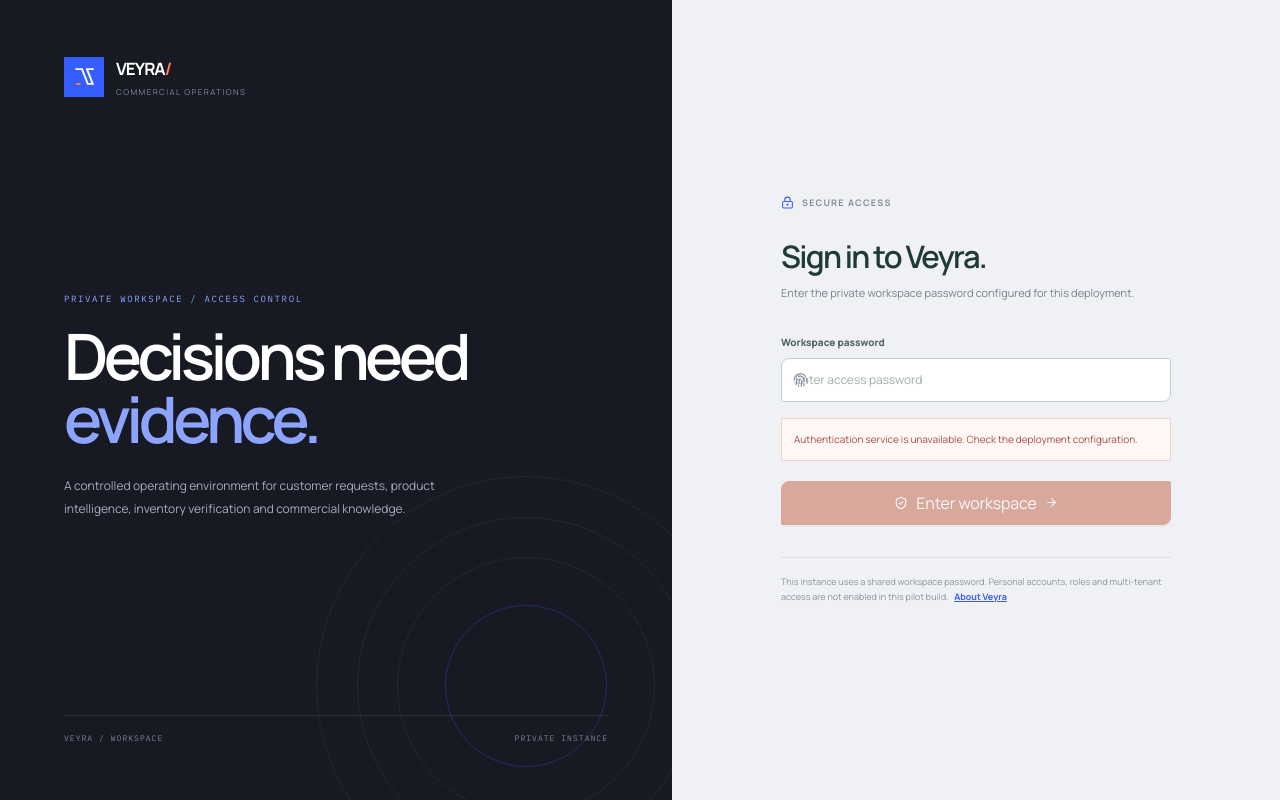
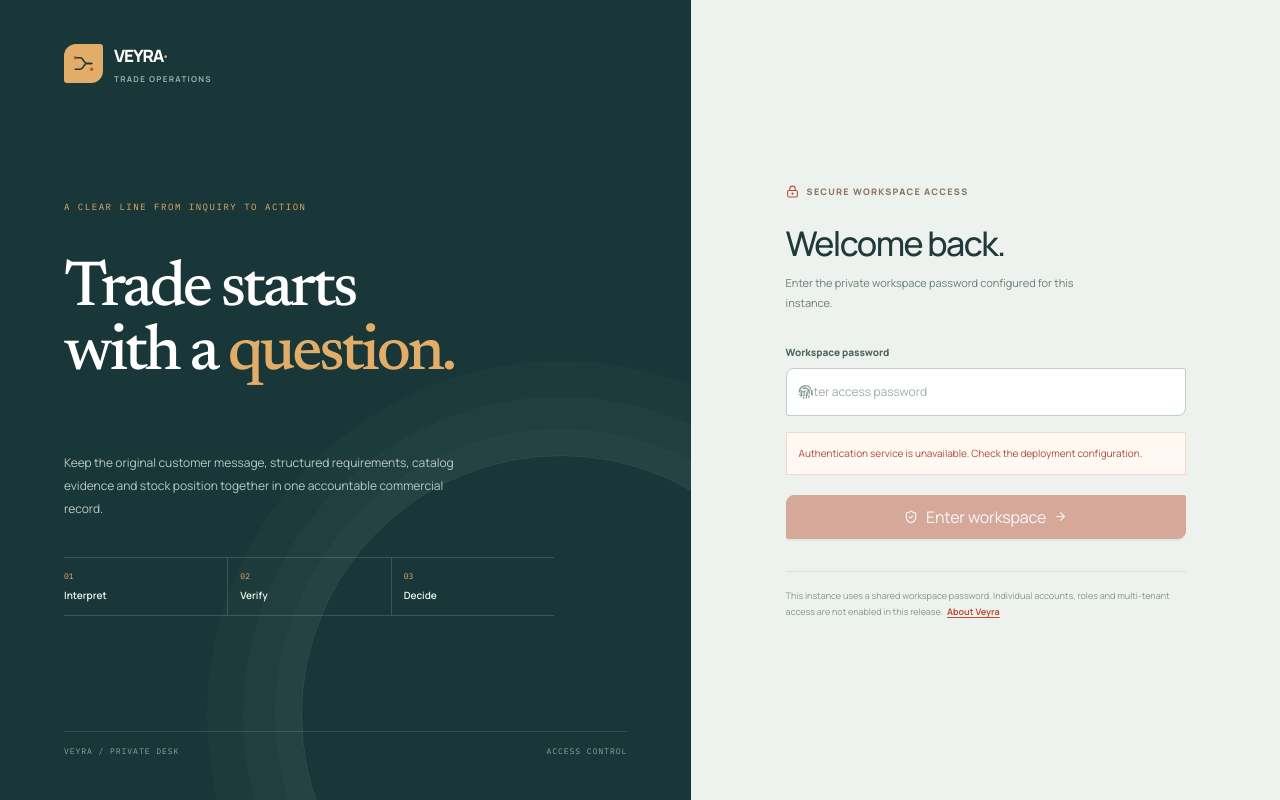
Before and after one commit to HakimDev-tech/AI-Business-Request-Analyzer, a Next.js app: page /login in a window 1280 px wide. Built offline with nearby package versions, Linux system fonts and the light colour scheme; no server answers.

Commit message:
Redesign private access around Veyra brand

```diff
--- a/src/components/workspace-login.tsx
+++ b/src/components/workspace-login.tsx
@@ -4,6 +4,25 @@ import { FormEvent, useEffect, useState } from "react";
 import { useRouter } from "next/navigation";
 import { ArrowRight, Fingerprint, LoaderCircle, LockKeyhole, ShieldCheck } from "lucide-react";
 import { Button } from "@/components/ui/button";
+
+function LoginBrand() {
+  return (
+    <div className="login-brand">
+      <span className="veyra-brand-mark">
+        <svg viewBox="0 0 28 28" width="23" height="23" fill="none" aria-hidden="true">
+          <path d="M4 7h6.1c3.9 0 4.1 7 7.9 7H24" stroke="currentColor" strokeWidth="2" strokeLinecap="round"/>
+          <path d="M4 21h6.1c3.9 0 4.1-7 7.9-7H24" stroke="currentColor" strokeWidth="2" strokeLinecap="round"/>
+          <circle cx="4" cy="7" r="2" fill="#bc5034"/>
+          <circle cx="24" cy="21" r="2" fill="#bc5034"/>
+        </svg>
+      </span>
+      <span>
+        <span className="block text-[17px] font-extrabold tracking-[-.065em] text-white">VEYRA<span style={{ color: "#e2ad69" }}>·</span></span>
+        <span className="mt-1 block text-[8px] font-bold uppercase tracking-[.16em] text-[#9bb2aa]">Trade operations</span>
+      </span>
+    </div>
+  );
+}
 
 export function WorkspaceLogin() {
   const router = useRouter();
@@ -50,37 +69,47 @@ export function WorkspaceLogin() {
   }
 
   return (
-    <main className="grid min-h-screen bg-[#f0f1f4] lg:grid-cols-[1.05fr_.95fr]">
-      <section className="relative flex min-h-[320px] flex-col justify-between overflow-hidden bg-[#171923] px-7 py-8 text-white sm:px-12 sm:py-11 lg:min-h-screen lg:px-16 lg:py-14">
-        <div className="relative z-10 flex items-center gap-3">
-          <span className="grid size-10 place-items-center bg-[#365dff]">
-            <svg viewBox="0 0 28 28" width="23" height="23" fill="none" aria-hidden="true"><path d="M4 5h7l7 18h6L17 5h7" stroke="white" strokeWidth="2.3" strokeLinecap="square"/><path d="M4 23h5" stroke="#ff795c" strokeWidth="2.3"/></svg>
-          </span>
-          <span><span className="block text-[17px] font-bold tracking-[-.06em]">VEYRA<span className="text-[#ff795c]">/</span></span><span className="mt-1 block text-[8px] uppercase tracking-[.18em] text-[#858b9b]">Commercial operations</span></span>
+    <main className="login-layout">
+      <section className="login-story">
+        <LoginBrand/>
+        <div>
+          <p className="mono text-[9px] uppercase tracking-[.17em] text-[#e2ad69]">A clear line from inquiry to action</p>
+          <h1 className="login-story-title">Trade starts<br/>with a <em className="not-italic text-[#e2ad69]">question.</em></h1>
+          <p className="login-story-copy">Keep the original customer message, structured requirements, catalog evidence and stock position together in one accountable commercial record.</p>
+          <div className="relative z-10 mt-9 grid max-w-[490px] grid-cols-3 border-y border-white/15">
+            <div className="py-3 pr-3"><p className="mono text-[8px] text-[#e2ad69]">01</p><p className="mt-1.5 text-[10px] font-semibold text-[#edf4ee]">Interpret</p></div>
+            <div className="border-l border-white/15 px-3 py-3"><p className="mono text-[8px] text-[#e2ad69]">02</p><p className="mt-1.5 text-[10px] font-semibold text-[#edf4ee]">Verify</p></div>
+            <div className="border-l border-white/15 pl-3 py-3"><p className="mono text-[8px] text-[#e2ad69]">03</p><p className="mt-1.5 text-[10px] font-semibold text-[#edf4ee]">Decide</p></div>
+          </div>
         </div>
-        <div className="relative z-10 max-w-[540px] py-12">
-          <p className="mono text-[9px] uppercase tracking-[.18em] text-[#8da4ff]">Private workspace / Access control</p>
-          <h1 className="mt-5 font-[var(--font-space)] text-[clamp(38px,5vw,64px)] font-semibold leading-[.98] tracking-[-.07em]">Decisions need<br/><span className="text-[#8da4ff]">evidence.</span></h1>
-          <p className="mt-6 max-w-[390px] text-[12px] leading-[1.9] text-[#a7adbb]">A controlled operating environment for customer requests, product intelligence, inventory verification and commercial knowledge.</p>
-        </div>
-        <div className="relative z-10 flex items-center justify-between border-t border-white/10 pt-4 font-mono text-[8px] uppercase tracking-[.13em] text-[#7e8493]"><span>VEYRA / WORKSPACE</span><span>PRIVATE INSTANCE</span></div>
-        <div aria-hidden="true" className="pointer-events-none absolute -bottom-24 -right-16 size-[420px] rounded-full border border-white/[.06]"><div className="absolute inset-10 rounded-full border border-white/[.06]"/><div className="absolute inset-20 rounded-full border border-white/[.06]"/><div className="absolute inset-32 rounded-full border border-[#365dff]/30"/></div>
+        <div className="login-story-foot"><span>VEYRA / PRIVATE DESK</span><span>ACCESS CONTROL</span></div>
       </section>
 
-      <section className="flex min-h-[460px] items-center justify-center px-6 py-12 sm:px-12">
-        <div className="w-full max-w-[390px]">
-          <div className="mb-8 flex items-center gap-2 text-[9px] font-bold uppercase tracking-[.14em] text-[#858b98]"><LockKeyhole size={13} className="text-[#365dff]"/> Secure access</div>
-          <h2 className="font-[var(--font-space)] text-[31px] font-semibold leading-none tracking-[-.055em]">Sign in to Veyra.</h2>
-          <p className="mt-3 text-[11px] leading-[1.7] text-[#7a808e]">Enter the private workspace password configured for this deployment.</p>
+      <section className="login-content">
+        <div className="login-form-wrap">
+          <div className="mb-7 inline-flex items-center gap-2 text-[9px] font-extrabold uppercase tracking-[.14em] text-[#8a7567]">
+            <LockKeyhole size={13} className="text-[#bc5034]"/> Secure workspace access
+          </div>
+          <h2 className="font-[var(--font-editorial)] text-[34px] font-medium leading-[1.02] tracking-[-.045em] text-[#203a39]">Welcome back.</h2>
+          <p className="mt-3 max-w-[330px] text-[11px] leading-[1.8] text-[#6b7d77]">Enter the private workspace password configured for this instance.</p>
 
           <form onSubmit={submit} className="mt-8">
             <label htmlFor="workspace-password" className="field-label">Workspace password</label>
             <div className="relative">
-              <Fingerprint size={15} className="absolute left-3 top-1/2 -translate-y-1/2 text-[#8a90a0]"/>
-              <input id="workspace-password" type="password" autoComplete="current-password" required value={password} onChange={event=>setPassword(event.target.value)} placeholder="Enter access password" className="field-control h-11 pl-9"/>
+              <Fingerprint size={15} className="absolute left-3 top-1/2 -translate-y-1/2 text-[#879a94]"/>
+              <input
+                id="workspace-password"
+                type="password"
+                autoComplete="current-password"
+                required
+                value={password}
+                onChange={event => setPassword(event.target.value)}
+                placeholder="Enter access password"
+                className="field-control h-12 pl-9"
+              />
             </div>
-            {error && <div role="alert" className="mt-4 border border-[#f0d1ce] bg-[#fff7f6] p-3 text-[10px] leading-[1.7] text-[#a84b49]">{error}</div>}
-            {configured === false && <div role="status" className="mt-4 border border-[#f0dfbd] bg-[#fffbf3] p-3 text-[10px] leading-[1.7] text-[#956a2f]">Access is not configured. Add WORKSPACE_ACCESS_PASSWORD and a WORKSPACE_SESSION_SECRET of at least 32 characters to the server environment.</div>}
+            {error && <div role="alert" className="mt-4 border border-[#f0d9d0] bg-[#fff8f3] p-3 text-[10px] leading-[1.7] text-[#a94f3e]">{error}</div>}
+            {configured === false && <div role="status" className="mt-4 border border-[#eddfc9] bg-[#fff8ef] p-3 text-[10px] leading-[1.7] text-[#95683b]">Access is not configured. Add WORKSPACE_ACCESS_PASSWORD and a WORKSPACE_SESSION_SECRET of at least 32 characters to the server environment.</div>}
             <Button type="submit" disabled={loading || configured === false || configured === null || !password} className="mt-5 w-full">
               {loading ? <LoaderCircle size={14} className="animate-spin"/> : <ShieldCheck size={14}/>}
               {loading ? "Verifying access…" : "Enter workspace"}
@@ -88,7 +117,10 @@ export function WorkspaceLogin() {
             </Button>
           </form>
 
-          <div className="mt-8 border-t border-[#dfe1e7] pt-4 text-[9px] leading-[1.7] text-[#8c92a0]">This instance uses a shared workspace password. Personal accounts, roles and multi-tenant access are not enabled in this pilot build. <a href="/product" className="ml-1 font-bold text-[#365dff] underline">About Veyra</a></div>
+          <div className="mt-8 border-t border-[#d6e1dc] pt-4 text-[9px] leading-[1.8] text-[#84958e]">
+            This instance uses a shared workspace password. Individual accounts, roles and multi-tenant access are not enabled in this release.
+            <a href="/product" className="ml-1 font-bold text-[#bc5034] underline underline-offset-2">About Veyra</a>
+          </div>
         </div>
       </section>
     </main>
```
